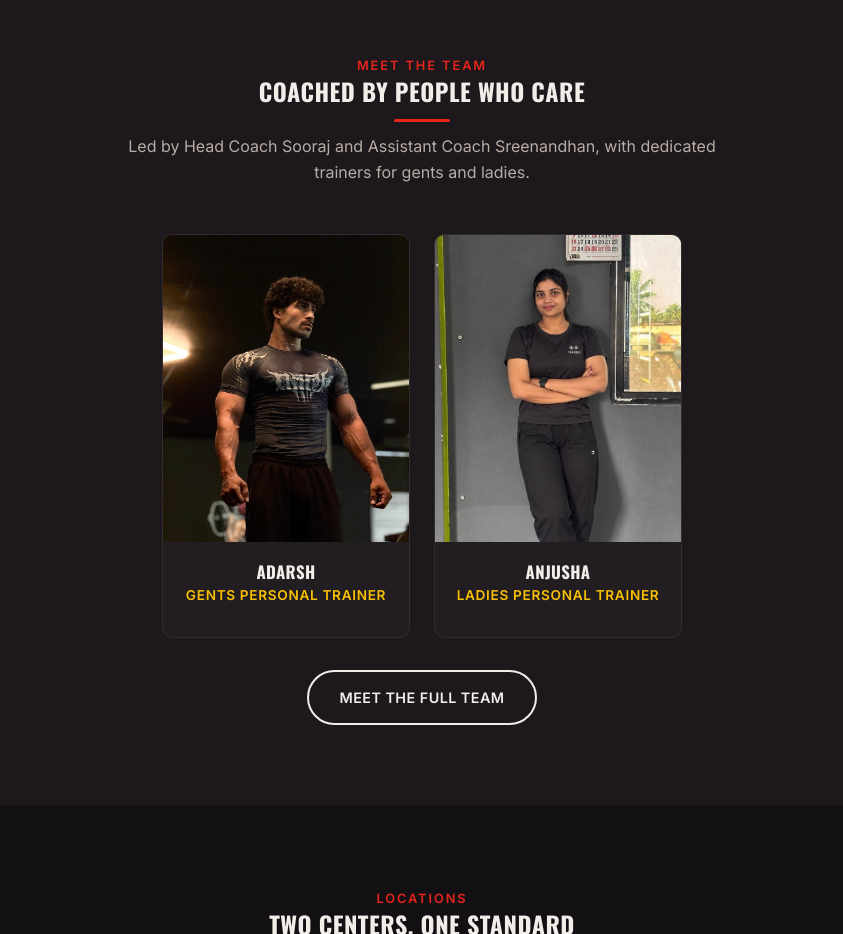
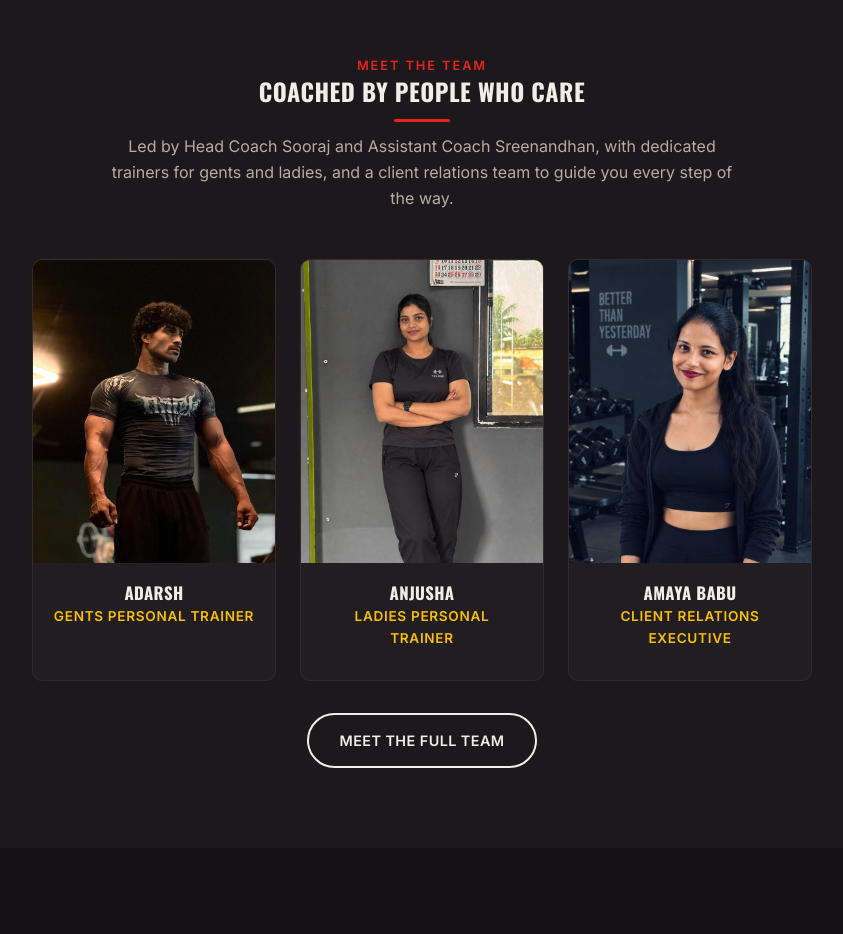
Before and after one commit to sreeragrv26/VolcanoFitandFight, a plain HTML site: page index.html in a window 1280 px wide. Shown: the part 3320-4254 px from the top of the page, without its empty margins (218-1061 px from the left). Drawn offline with nearby package versions, Linux system fonts and the light colour scheme.

Commit message:
Add Amaya Babu, Client Relations Executive
Adds front-facing staff member Amaya Babu to the trainers page and
the homepage team teaser, with her photo. She assists clients with
enquiries and information, and is also a competitive kickboxing
fighter.

Co-Authored-By: Claude Sonnet 5 <noreply@anthropic.com>
Claude-Session: https://claude.ai/code/session_01WG9P9DZfn2maWxMJYjWGLT

```diff
--- a/index.html
+++ b/index.html
@@ -157,9 +157,9 @@
     <div class="section-head">
       <span class="eyebrow">Meet the Team</span>
       <h2>Coached by people who care</h2>
-      <p>Led by Head Coach Sooraj and Assistant Coach Sreenandhan, with dedicated trainers for gents and ladies.</p>
+      <p>Led by Head Coach Sooraj and Assistant Coach Sreenandhan, with dedicated trainers for gents and ladies, and a client relations team to guide you every step of the way.</p>
     </div>
-    <div class="grid" style="grid-template-columns: repeat(2, 1fr); max-width: 520px; margin: 0 auto;">
+    <div class="grid grid-3" style="max-width: 780px; margin: 0 auto;">
       <div class="person-card">
         <div class="person-photo"><img src="images/adarsh.jpg" alt="Adarsh, Gents Personal Trainer"></div>
         <div class="info">
@@ -172,6 +172,13 @@
         <div class="info">
           <h3>Anjusha</h3>
           <span class="role">Ladies Personal Trainer</span>
+        </div>
+      </div>
+      <div class="person-card">
+        <div class="person-photo"><img src="images/amaya.jpg" alt="Amaya Babu, Client Relations Executive"></div>
+        <div class="info">
+          <h3>Amaya Babu</h3>
+          <span class="role">Client Relations Executive</span>
         </div>
       </div>
     </div>
```
Also changed, not shown: trainers.html (+11 -3 lines), images/amaya.jpg (added).
